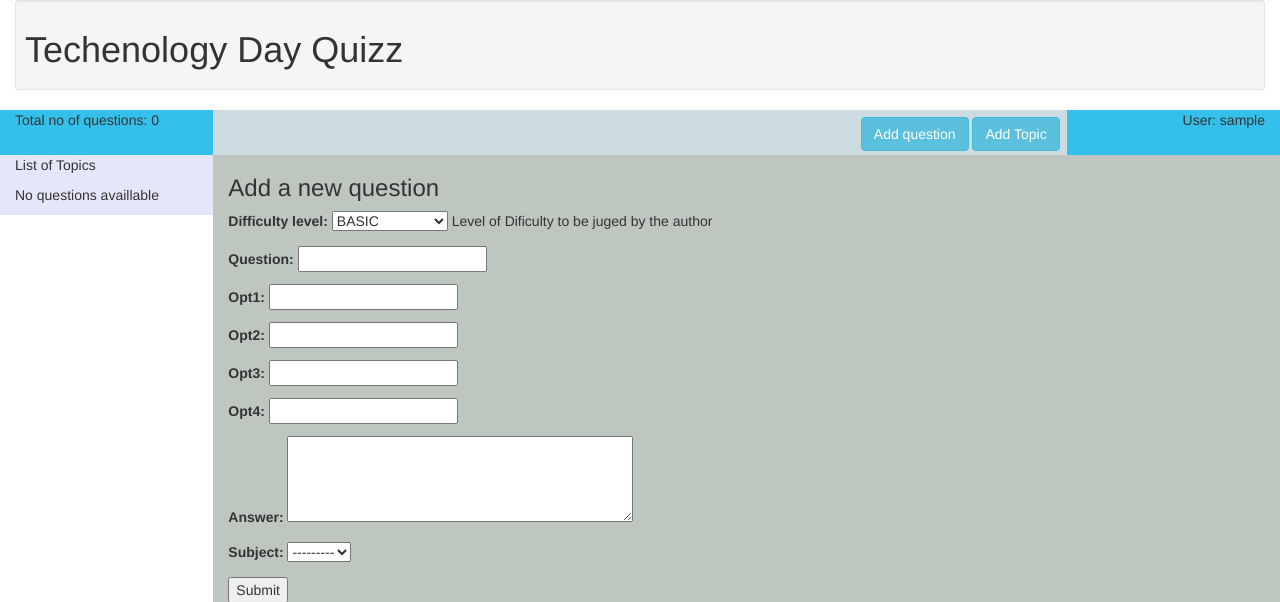
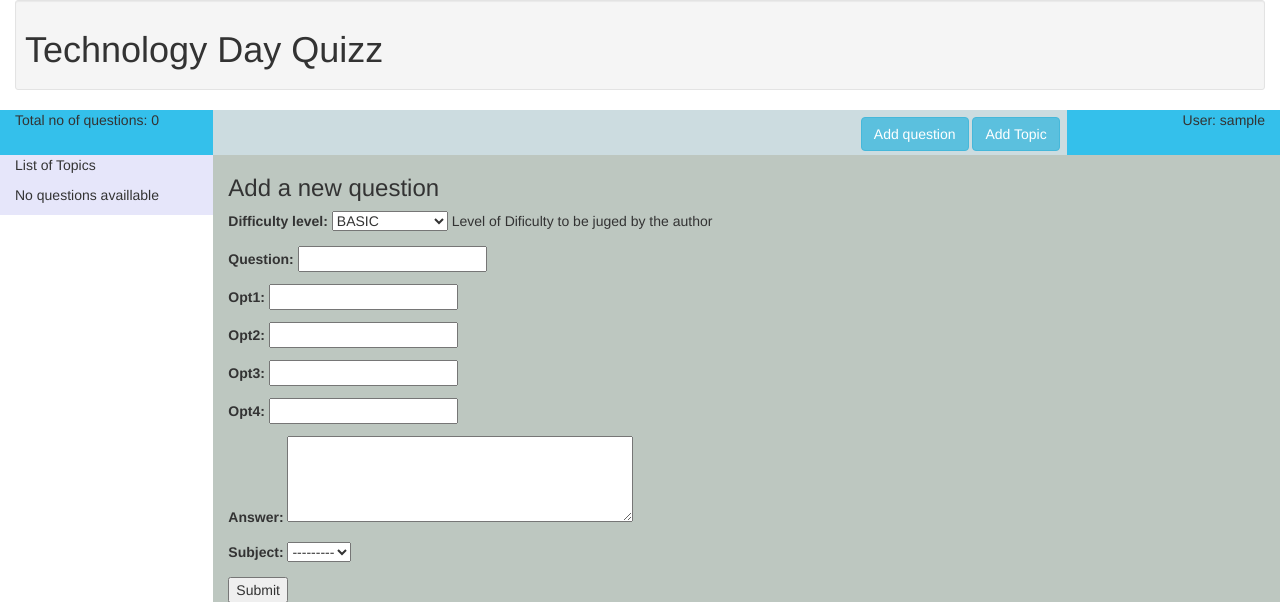
Before and after one commit to amarendas/quizz, a Django app: page /addQ in a window 1280 px wide. Shown: the top 602 px of the page. Run offline with Django 3.2, Linux system fonts and the light colour scheme; the visitor is signed in with stand-in values (Sample User, id 1); data that the repository does not hold is empty; some libraries are stand-ins or nearby versions.

Commit message:
Spelling of tech corrcted

```diff
--- a/quiz/templates/base.html
+++ b/quiz/templates/base.html
@@ -11,7 +11,7 @@
 <body>
 
 <div class="container-fluid">
-    <div class="well well-sm"><h1>Techenology  Day  Quizz</h1></div>
+    <div class="well well-sm"><h1>Technology  Day  Quizz</h1></div>
     <div class="row" >
         <div class="col-md-2" style="background-color:#34c0eb; height: 45px">
             <p> Total no of questions: {{q_nos}}</P>
```
